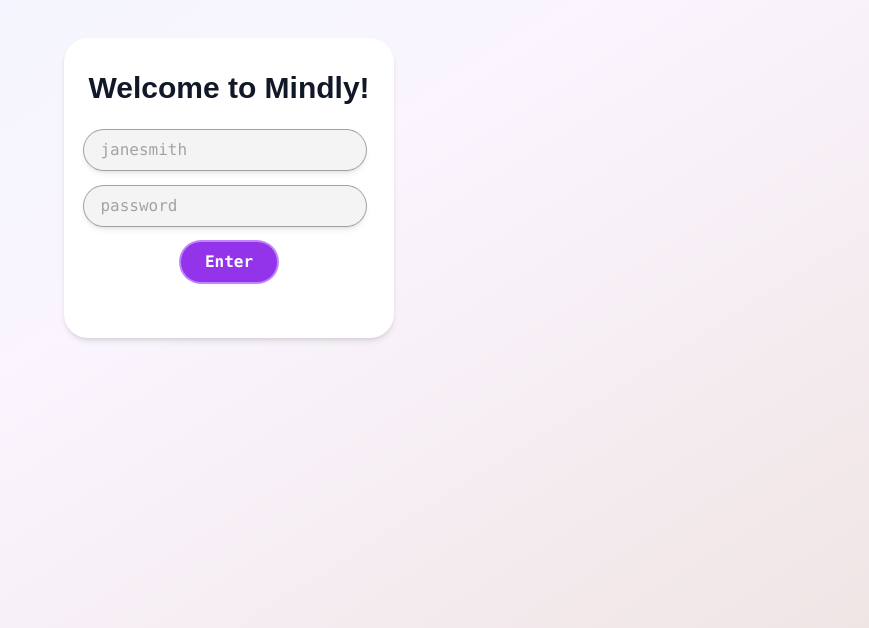
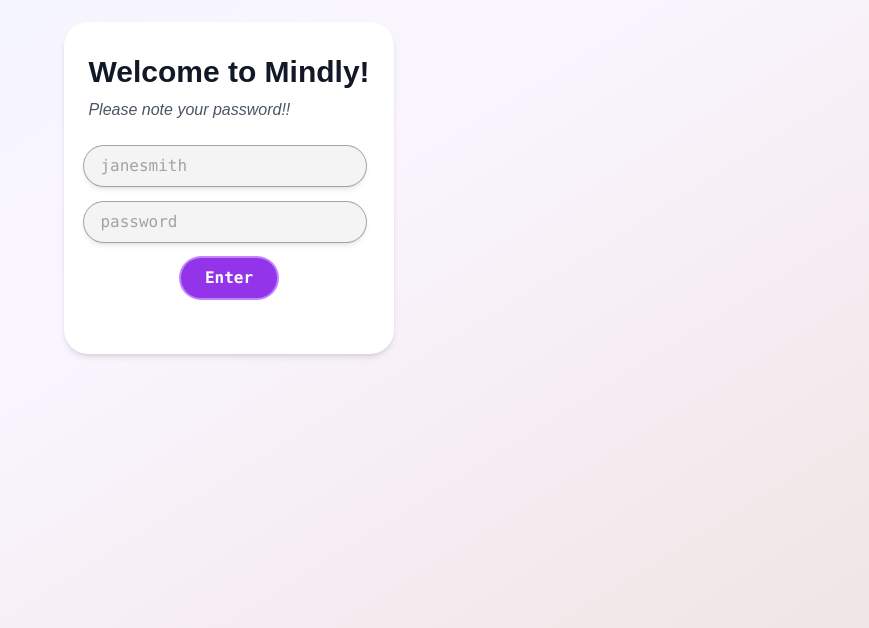
Before and after one commit to ngandinhtk/mindly, a React (Create React App) app in the folder client/: page /login in a window 1280 px wide. Shown: the part 172-800 px from the top of the page, without its empty margins (411-1280 px from the left). Built offline with nearby package versions, Linux system fonts and the light colour scheme.

Commit message:
fix translate

```diff
--- a/client/src/components/UserPage.jsx
+++ b/client/src/components/UserPage.jsx
@@ -38,7 +38,7 @@
       <form onSubmit={handleSubmit} className="bg-white shadow-md rounded-3xl mx-4 px-6 py-8">
         <div className="mb-4">
           <h2 className="text-left text-3xl font-bold text-gray-900">Welcome to Mindly!</h2>
-          {/* <p className="mt-2 text-left italic text-gray-600">{t('let_me_know_your_name')}</p> */}
+          <p className="mt-2 text-left italic text-gray-600">{t('let_me_know_your_name')}</p>
         </div>
         <div className="mb-4 ">
           {/* <label htmlFor="username" className="block text-gray-700 text-sm font-bold mb-2">Username</label> */}
@@ -82,7 +82,7 @@
             className="bg-white rounded-2xl shadow-2xl p-8 w-4/5 max-w-xl transform transition-all duration-300 scale-100 animate-fade-in-up"
             onClick={(e) => e.stopPropagation()}
           >
-            <h3 className="text-xl font-semibold text-red-500 mb-4">Lỗi đăng nhập</h3>
+            <h3 className="text-xl font-semibold text-red-500 mb-4">{t('login_error')}</h3>
             <p className="text-gray-600 mb-6">{t('pass_confirmation') || 'Mật khẩu không đúng'}</p>
             <div className="flex justify-end gap-4">
               <button
--- a/client/src/locales/en.json
+++ b/client/src/locales/en.json
@@ -9,7 +9,7 @@
   "sat": "Sat",
   "day": "day(s)",
   "no_entry": "No entry for this day",
-  "let_me_know_your_name": "Let me know your name",
+  "let_me_know_your_name": "Please note your password!!",
   "felt": "I feel",
   "notes" : "Notes",
   "very_happy": "Very Happy",
@@ -35,6 +35,7 @@
   "note_placeholder": "Add a note about your feelings... (optional)",
   "save": "Save mood",
   "pass_confirmation": "Password not correct",
+  "login_error": "Login Error",
   "saveing": "Save",
   "your_day": "Your Day",
   "ok": "OK",
--- a/client/src/locales/vi.json
+++ b/client/src/locales/vi.json
@@ -12,11 +12,12 @@
   "notes" : "Ghi chú",
   "saveing": "Lưu lại",
   "felt": "Tôi cảm thấy",
-  "let_me_know_your_name": "Hãy cho mình biết tên của bạn",
+  "let_me_know_your_name": "Vui lòng ghi nhớ mật khẩu của bạn!!",
   "very_happy": "Rất vui",
   "happy": "Vui vẻ",
   "love": "Yêu thương",
   "pass_confirmation": "Mật khẩu không đúng",
+  "login_error": "Lỗi đăng nhập",
   "ok": "OK",
   "amazing": "Tuyệt vời",
   "write_note_placeholder": "Viết ghi chú của bạn ở đây...",
```
